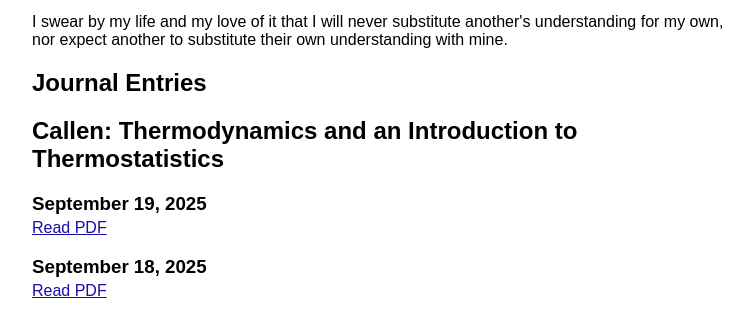
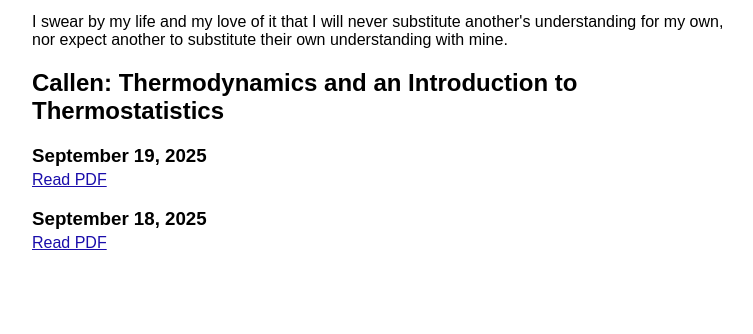
Before and after one commit to novuw/clsb, a plain HTML site: page index.html in a window 1280 px wide. Shown: the part 210-544 px from the top of the page, without its empty margins (258-1011 px from the left). Drawn offline with Linux system fonts and the light colour scheme.

Commit message:
Update index.html

```diff
--- a/index.html
+++ b/index.html
@@ -29,7 +29,6 @@
   <p>Having been spoonfed and coddled throughout the entirety of my education, I never truly grasped the central principles of my calling. Even my American PhD program has rid itself of written qualifying examinations--a symptom of serious intellectual decay. For the sakes of my self, children, and country, I am ruthlessly pursuing a higher professional standard.</p>
   <p>I swear by my life and my love of it that I will never substitute another's understanding for my own, nor expect another to substitute their own understanding with mine.</p>
   <section id="journal-entries">
-    <h2>Journal Entries</h2>
     <h2>Callen: Thermodynamics and an Introduction to Thermostatistics</h2>
     <div class="entry">
       <h3>September 19, 2025</h3>
```
